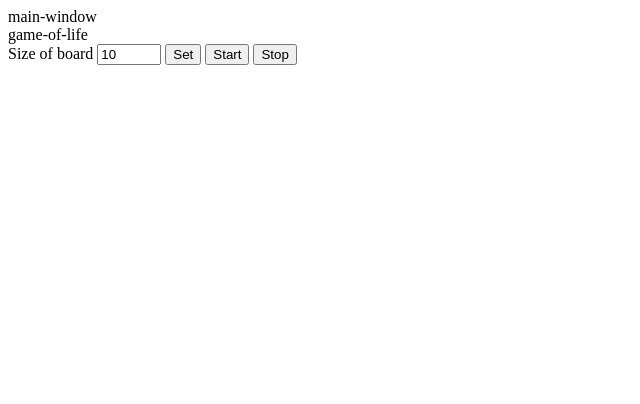
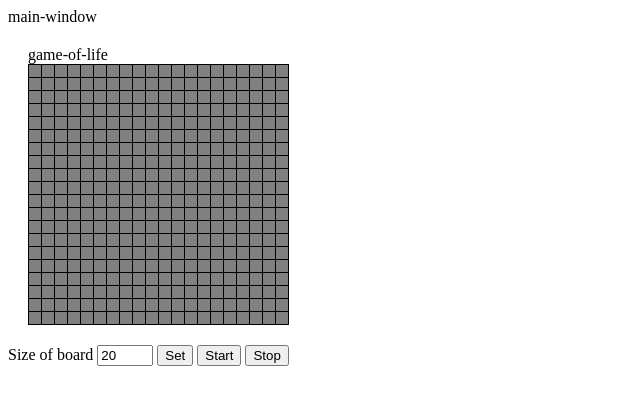
Before and after one commit to mbolin1/Project2, a plain HTML site: page index.html in a window 1280 px wide. Shown: the whole page, without its empty margins (0-640 px from the left). Drawn offline with Linux system fonts and the light colour scheme.

Commit message:
matt update 1
changes to index and view.js

```diff
--- a/index.html
+++ b/index.html
@@ -2,22 +2,22 @@
 <html>
     <head>
         <title>Game of life</title>
-        <script>
-
-        </script>
         <style>
             #main-window{
 
             }
             #game-of-life{
-
+                padding: 20px;
             }
             #set-btn{
 
             }
             #table-size{
+            }
+            #board, tr,td{
+                border-collapse: collapse;
+            }
 
-            }
         </style>
     </head>
     <body>
@@ -25,12 +25,16 @@
             main-window
             <div id="game-of-life">
                 game-of-life
+                <table id="board"></table>
             </div>
             <label>Size of board</label>
-            <input id="table-size" value="10" type="number" min="0" max="300"/>
+            <input id="table-size" value="20" type="number" min="20" max="60"/>
             <button id="set-btn">Set</button>
             <button id="start-btn">Start</button>
             <button id="stop-btn">Stop</button>
         </div>
+    <script src="view.js" type="text/javascript"></script>
+    <script src="game-of-life.js" type="text/javascript"></script>
     </body>
+
 </html>
--- a/view.js
+++ b/view.js
@@ -0,0 +1,42 @@
+//getting the initial board size and setting the table
+changeSize();
+//adding listener for set button
+var setBtn = document.getElementById("set-btn");
+setBtn.addEventListener("click",changeSize,false);
+var stopBtn = document.getElementById("stop-btn");
+stopBtn.addEventListener("click",stop,false);
+
+function changeSize(){
+    stop();
+    var boardSize =  document.getElementById("table-size").value;
+    var board =  document.getElementById("board");
+    while(board.firstChild){
+        board.removeChild(board.firstChild);
+    }
+    for(var row = 0; row < boardSize;row++){
+        var tRow = document.createElement("tr");
+        board.appendChild(tRow);
+        for(var col = 0; col < boardSize;col++){
+            var bcell = document.createElement("td");
+            bcell.setAttribute("id","c"+row+"-"+col);
+            bcell.style.height = "10px";
+            bcell.style.width = "10px";
+            bcell.style.backgroundColor = "gray";
+            bcell.style.border = "solid black 1px";
+            bcell.addEventListener("click",chngColor,false);
+            tRow.appendChild(bcell);
+        }
+    }
+}
+
+function chngColor(){
+    if(this.style.backgroundColor === "gray")
+        this.style.backgroundColor = "lightBlue";
+    else
+        this.style.backgroundColor = "gray";
+}
+
+function stop(){
+    //call to stop the game
+    console.log("stopping game");
+}
```
